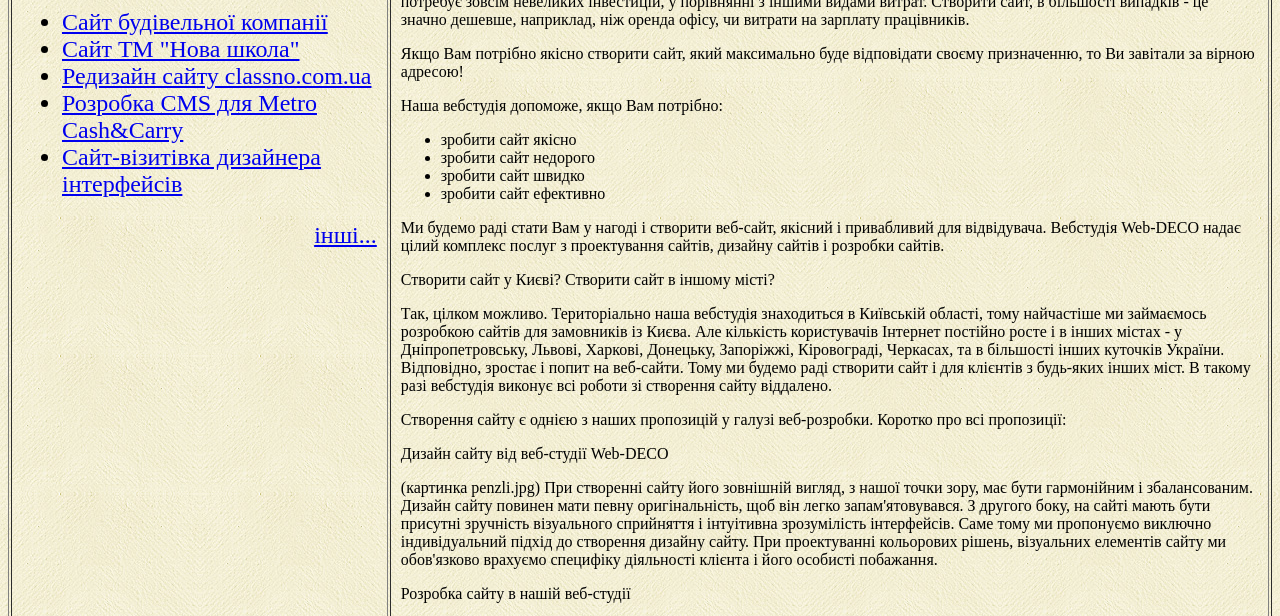
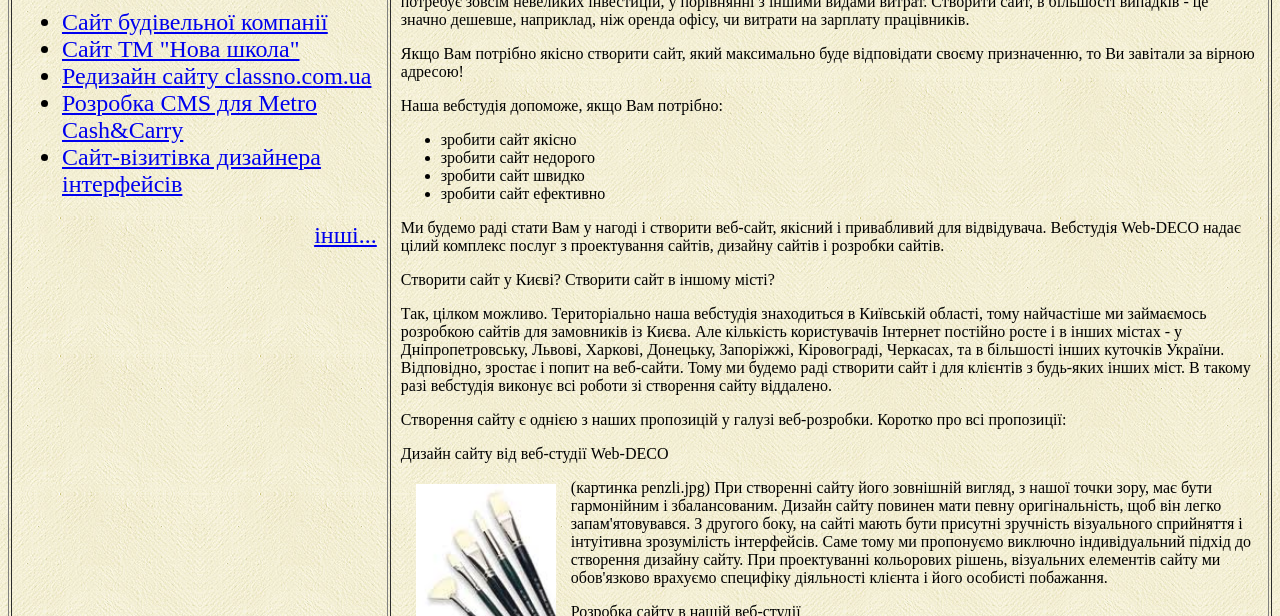
Before and after one commit to antoncymbaliuk/antoncymbaliuk.github.io, a plain HTML site: page index.html in a window 1280 px wide. Shown: the part 334-950 px from the top of the page. Drawn offline with Linux system fonts and the light colour scheme.

Commit message:
15 - Penzli was added

```diff
--- a/index.html
+++ b/index.html
@@ -61,16 +61,16 @@
                     <li>зробити сайт ефективно</li>
                 </ul>
                 </p>
-            <p>Ми будемо раді стати Вам у нагоді і створити веб-сайт, якісний і привабливий для відвідувача. Вебстудія Web-DECO надає цілий комплекс послуг з проектування сайтів, дизайну сайтів і розробки сайтів.</p>
+    <p>Ми будемо раді стати Вам у нагоді і створити веб-сайт, якісний і привабливий для відвідувача. Вебстудія Web-DECO надає цілий комплекс послуг з проектування сайтів, дизайну сайтів і розробки сайтів.</p>
 
-        <p>Створити сайт у Києві? Створити сайт в іншому місті?</p>
+    <p>Створити сайт у Києві? Створити сайт в іншому місті?</p>
 
     <p>Так, цілком можливо. Територіально наша вебстудія знаходиться в Київській області, тому найчастіше ми займаємось розробкою сайтів для замовників із Києва. Але кількість користувачів Інтернет постійно росте і в інших містах - у Дніпропетровську, Львові, Харкові, Донецьку, Запоріжжі, Кіровограді, Черкасах, та в більшості інших куточків України. Відповідно, зростає і попит на веб-сайти. Тому ми будемо раді створити сайт і для клієнтів з будь-яких інших міст. В такому разі вебстудія виконує всі роботи зі створення сайту віддалено.</p>
 
     <p>Створення сайту є однією з наших пропозицій у галузі веб-розробки. Коротко про всі пропозиції:</p>
 
     <p>Дизайн сайту від веб-студії Web-DECO</p>
-
+    <img src = "images/penzli.jpg" height = "140" width = "140" align = "left" hspace = "15" vspace = "5">
     <p>(картинка penzli.jpg) При створенні сайту його зовнішній вигляд, з нашої точки зору, має бути гармонійним і збалансованим. Дизайн сайту повинен мати певну оригінальність, щоб він легко запам'ятовувався. З другого боку, на сайті мають бути присутні зручність візуального сприйняття і інтуітивна зрозумілість інтерфейсів. Саме тому ми пропонуємо виключно індивідуальний підхід до створення дизайну сайту. При проектуванні кольорових рішень, візуальних елементів сайту ми обов'язково врахуємо специфіку діяльності клієнта і його особисті побажання.</p>
 
     <p>Розробка сайту в нашій веб-студії</p>
```
Also changed, not shown: images/penzli.jpg (added).
